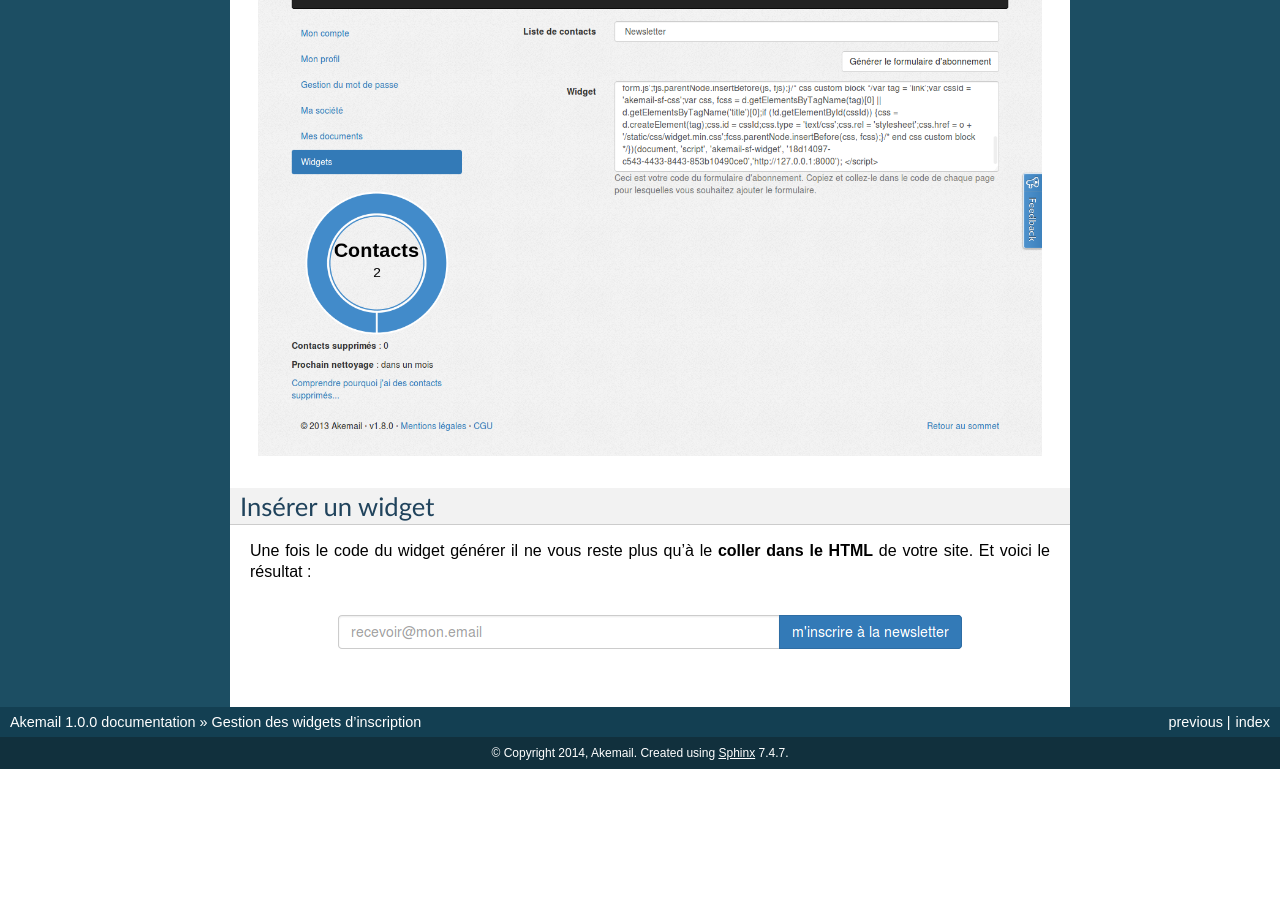
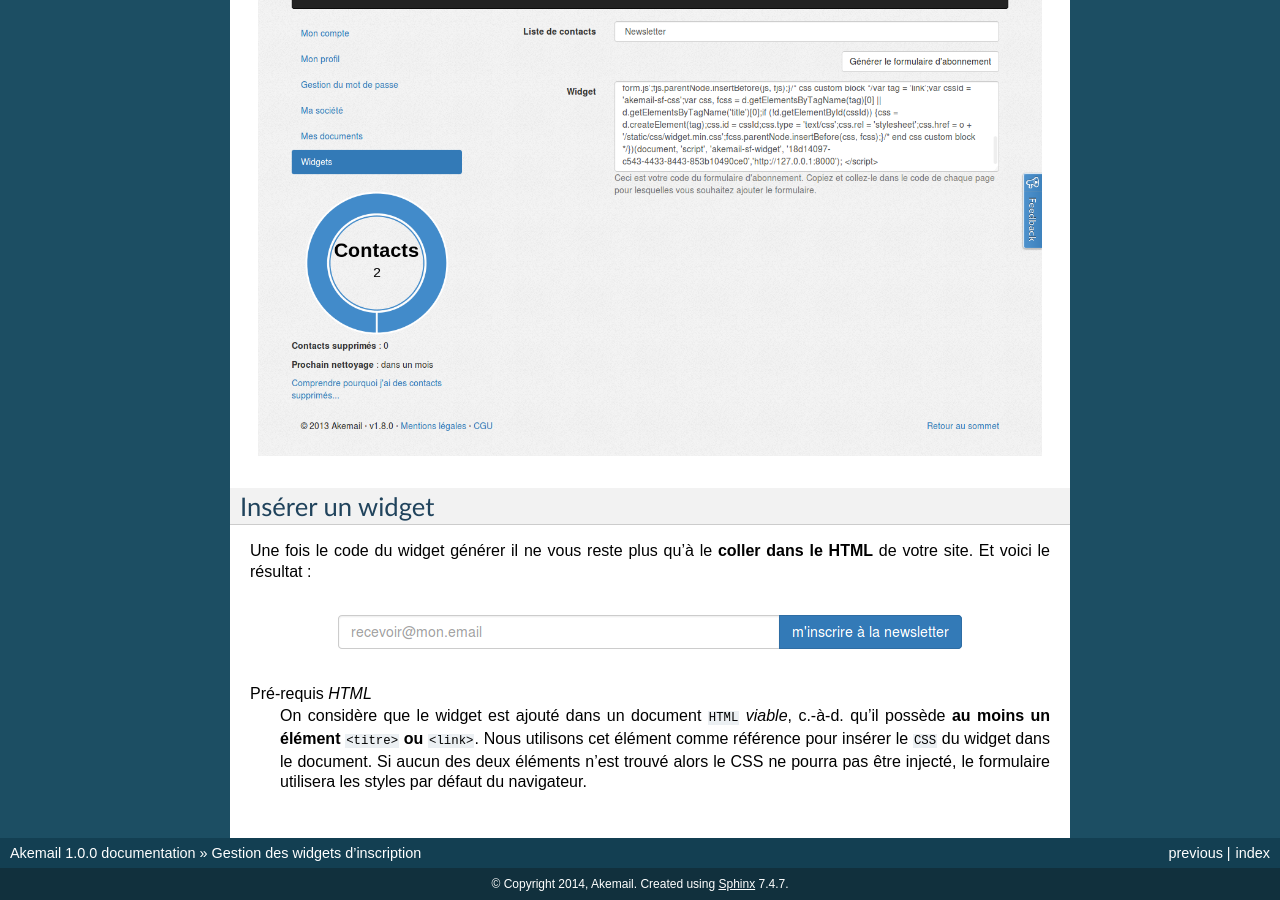
Before and after one commit to 11h42/akemail-documentation, a Sphinx documentation site: the page built from docs/create_and_manage_widgets.rst, in a window 1280 px wide and 900 px high, scrolled down 1236 px. Built offline with Sphinx 7.4.7, drawn with Linux system fonts in a browser that asks for light colours; before the commit the page ends 2005 px from its top, so only the background shows below that.

Commit message:
documente  Problème de CSS dans le formulaire d'inscription généré
closes #615

```diff
--- a/docs/create_and_manage_widgets.rst
+++ b/docs/create_and_manage_widgets.rst
@@ -54,3 +54,8 @@ Et voici le résultat :
 
 .. figure::  _static/images/widgets.png
     :align:   center
+
+Pré-requis `HTML`
+    On considère que le widget est ajouté dans un document ``HTML`` *viable*, c.-à-d. qu'il possède **au moins un élément** ``<titre>`` **ou** ``<link>``.
+    Nous utilisons cet élément comme référence pour insérer le ``CSS`` du widget dans le document.
+    Si aucun des deux éléments n'est trouvé alors le CSS ne pourra pas être injecté, le formulaire utilisera les styles par défaut du navigateur.
```
